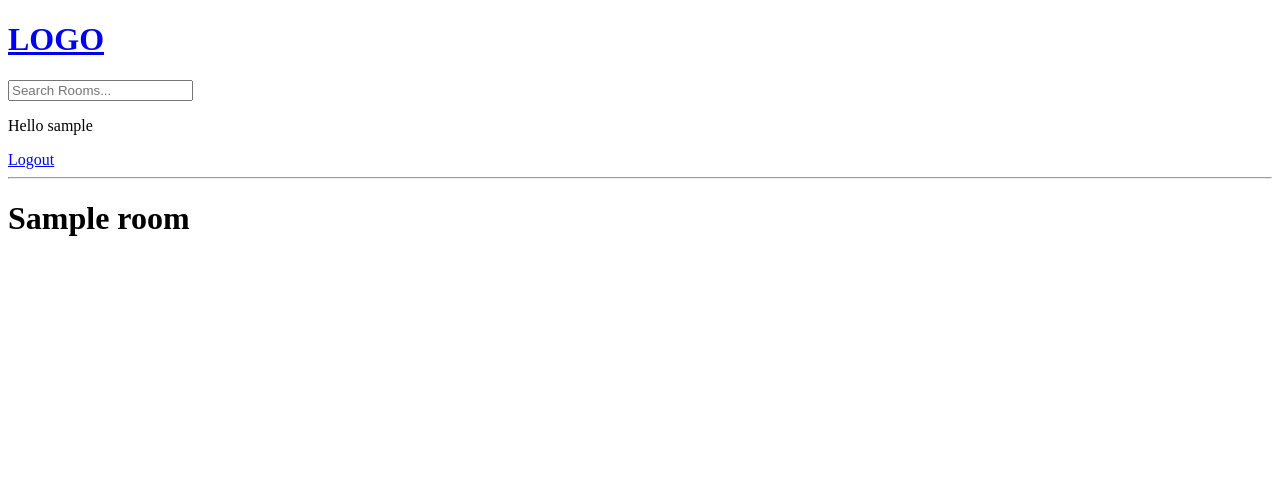
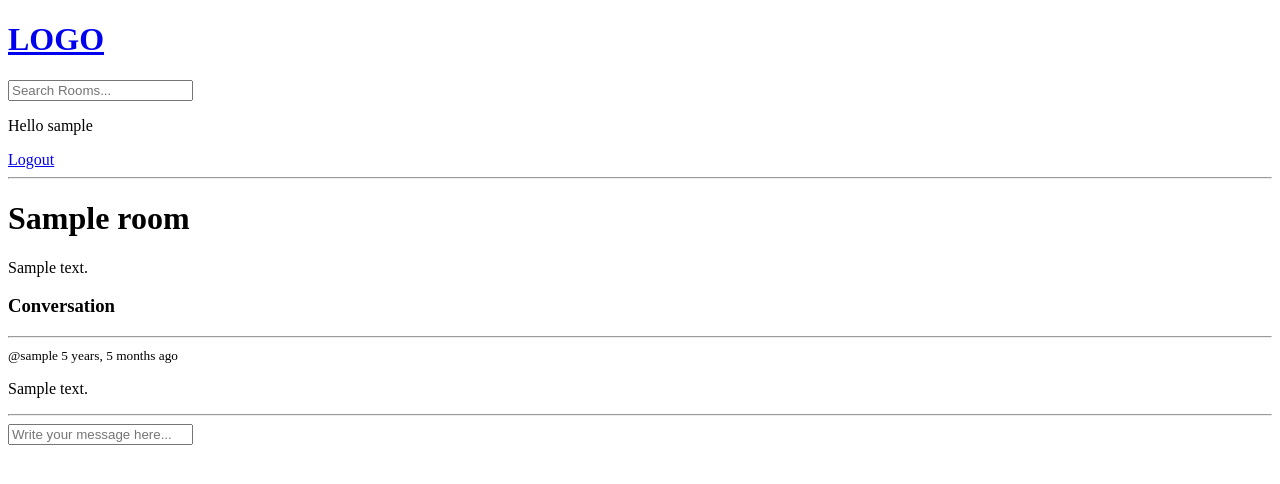
Before and after one commit to jsumit649/studybuddy, a Django app: page /room/1/ in a window 1280 px wide. Shown: the top 484 px of the page. Run offline with Django 5.2, Linux system fonts and the light colour scheme; a user stored in the database is signed in; tables that the repository leaves empty hold one stand-in row (values such as "Sample post").

Commit message:
displayed messages

```diff
--- a/base/templates/base/room.html
+++ b/base/templates/base/room.html
@@ -4,4 +4,29 @@
 
 <h1>{{room.name}}</h1>
 
+<p>{{room.description}}</p>
+
+<div class="comment-wrapper">
+    <h3>Conversation</h3>
+    <hr>
+
+    {% for message in room_messages %}
+
+    <div>
+        <small>@{{message.User}} {{message.created|timesince}} ago</small>
+        <p>{{message.body}}</p>
+        <hr>
+    </div>
+    {% endfor %}
+</div>
+
+{% if request.user.is_authenticated %}
+<div class="comment-form">
+    <form method="POST" action="">
+        {% csrf_token %}
+        <input type="text" name="body" placeholder="Write your message here...">
+    </form>
+</div>
+{% endif %}
+
 {% endblock content %}
--- a/base/views.py
+++ b/base/views.py
@@ -86,7 +86,8 @@ def home(request):
 # Renders a specific room page based on room id (pk)
 def room(request, pk):
     room = Room.objects.get(id=pk)
-    context = {"room": room}  # Prepare context with the room data
+    room_messages = room.message_set.all().order_by('-created')
+    context = {"room": room, 'room_messages' : room_messages}  # Prepare context with the room data
 
     return render(request, "base/room.html", context)  # Render the room page template
 
```
